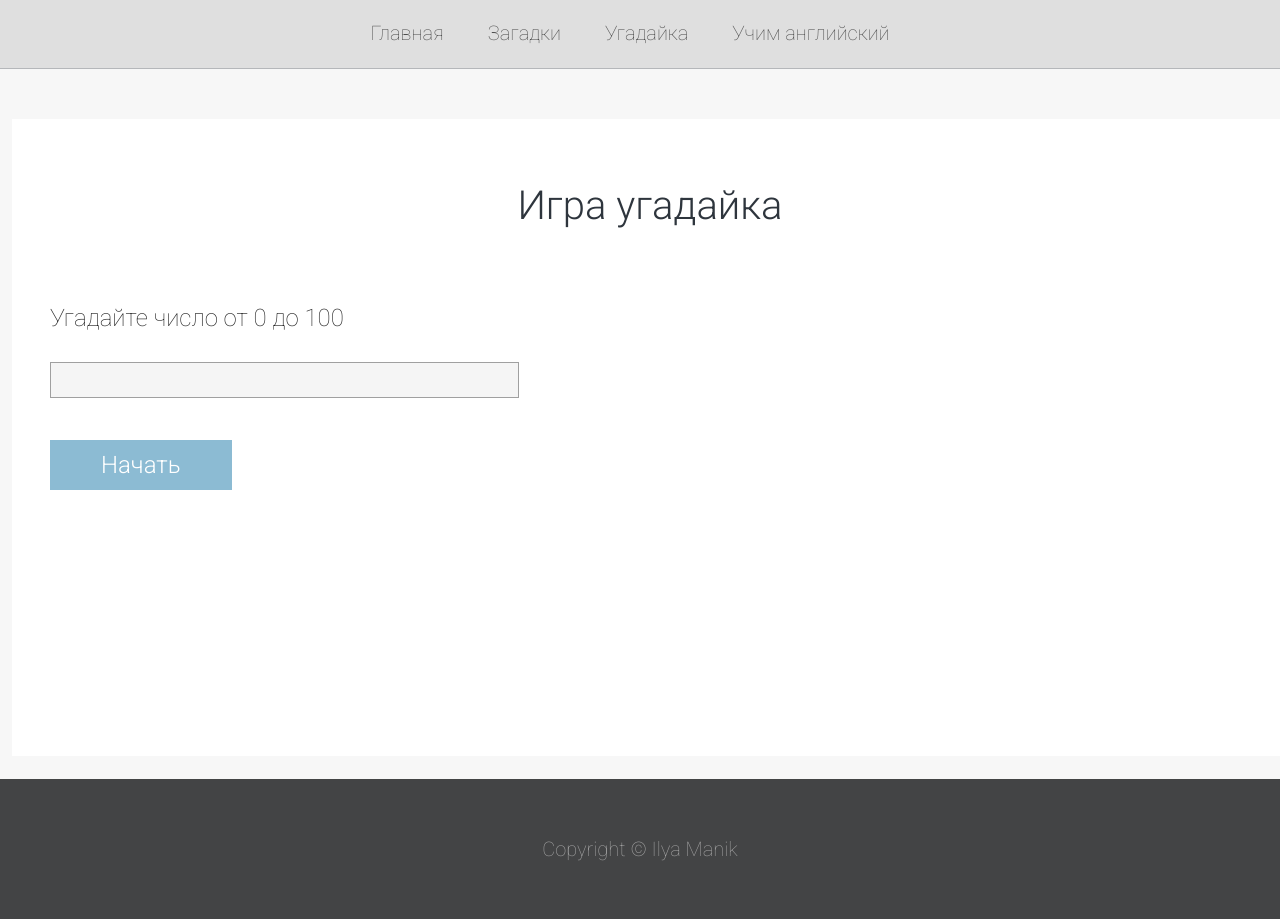
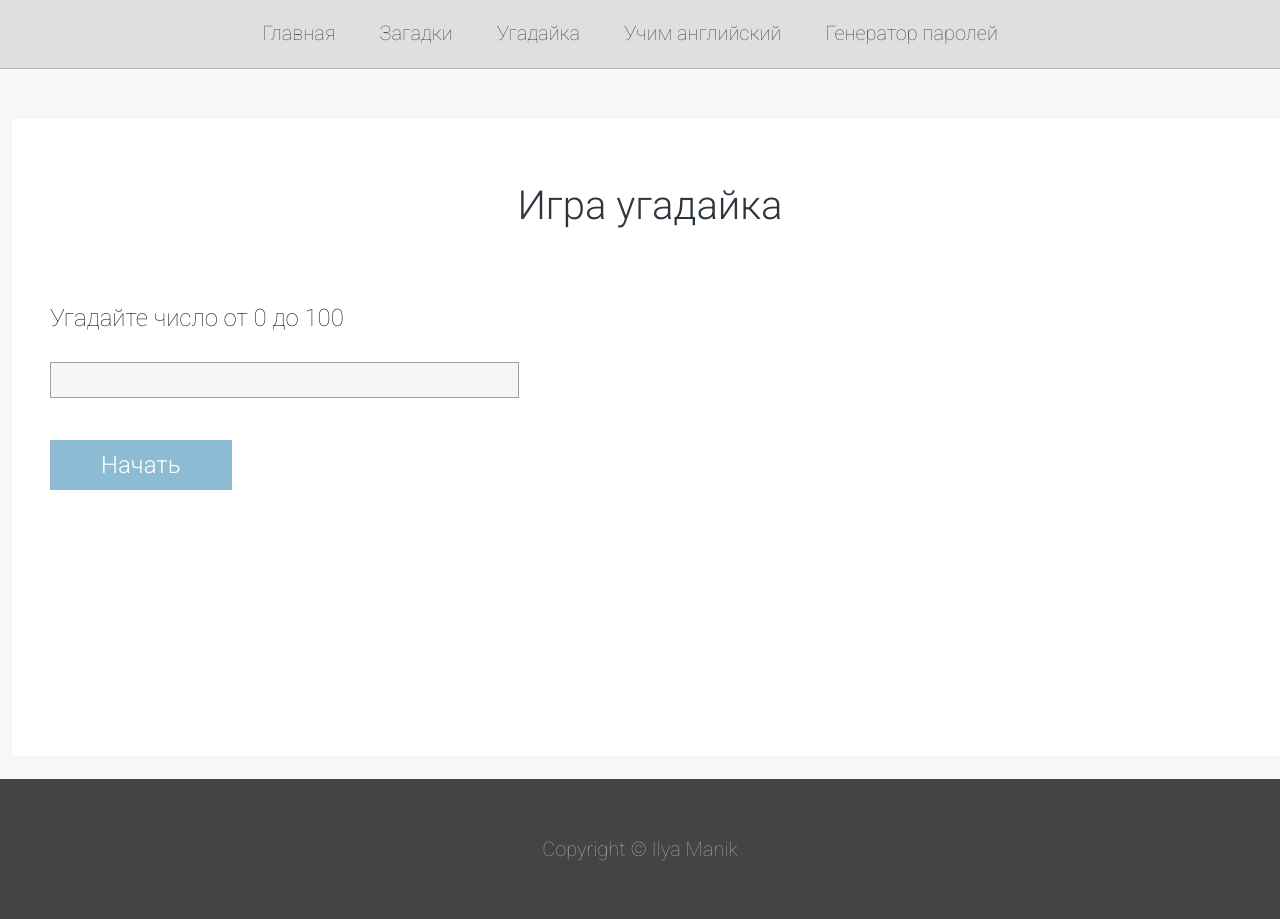
Before and after one commit to starscream001/learnJS, a plain HTML site: page guess.html in a window 1280 px wide. Drawn offline with Linux system fonts and the light colour scheme.

Commit message:
Update guess.html

```diff
--- a/guess.html
+++ b/guess.html
@@ -53,6 +53,7 @@
 		<a href="puzzle.html">Загадки</a>
 		<a href="#">Угадайка</a>
 		<a href="english.html">Учим английский</a>
+		<a href="password_gen.html">Генератор паролей</a>
 	</div>
 <div class="contentWrap">
     <div class="content">
```
